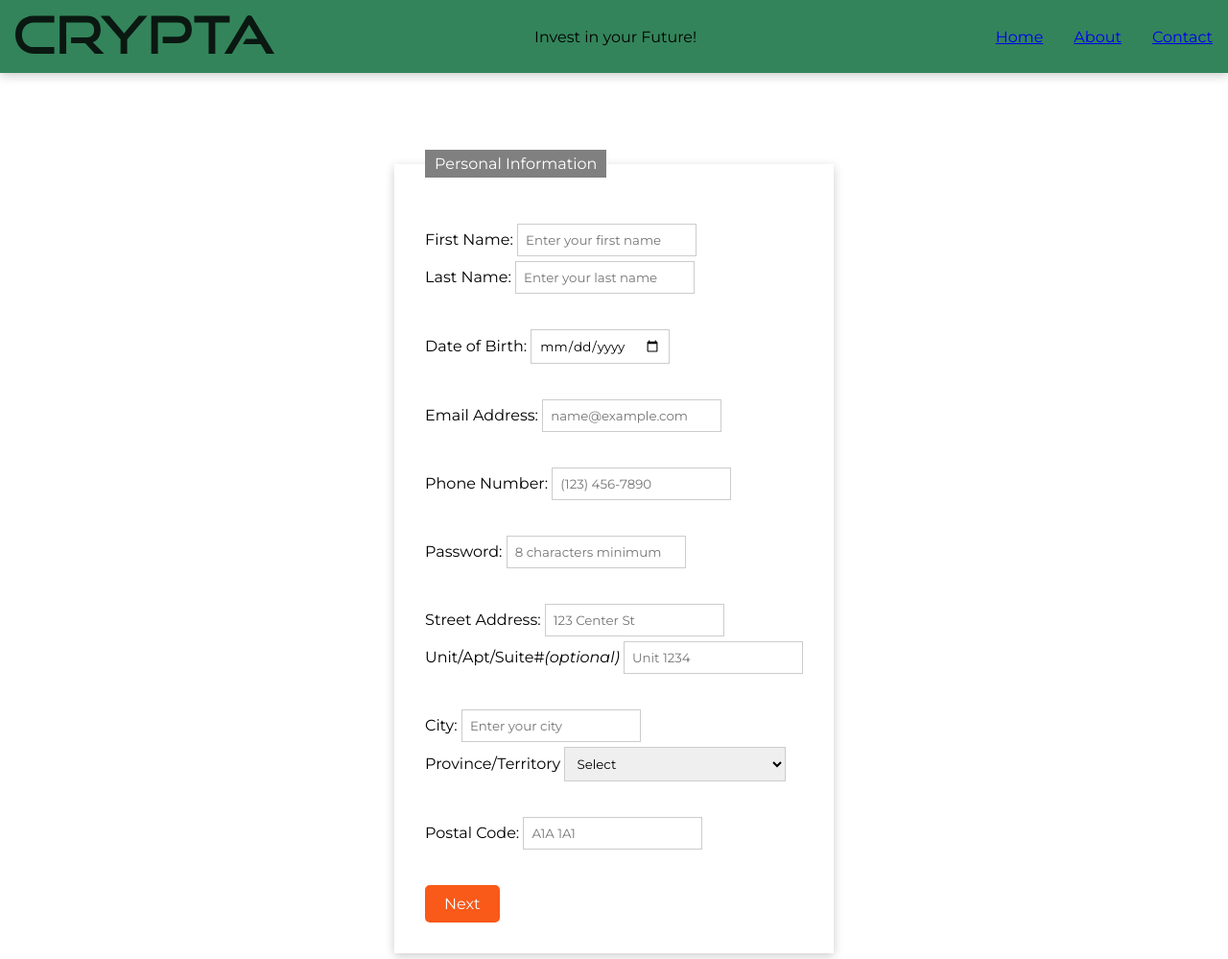
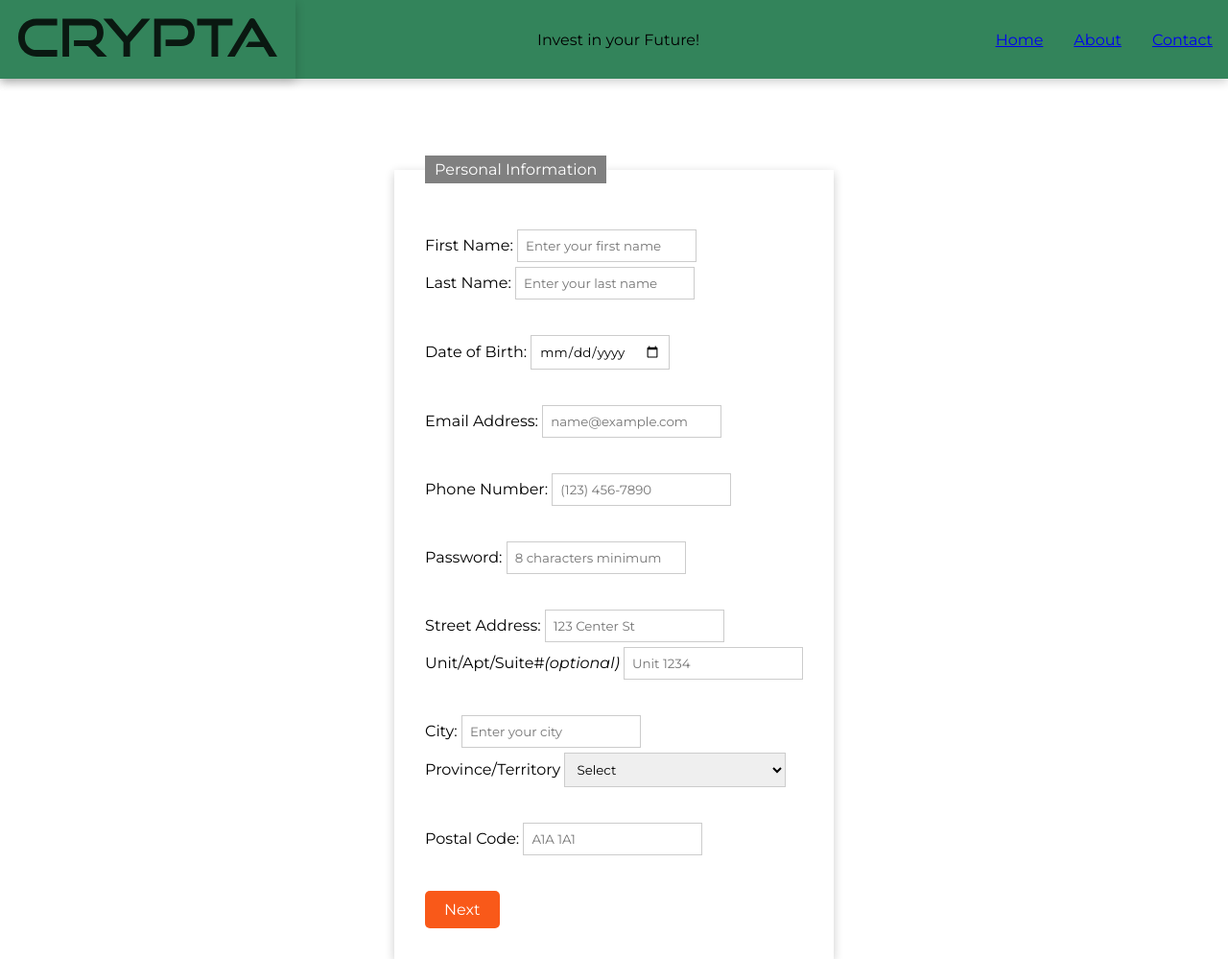
Before and after one commit to Kevs0321/jsform, a plain HTML site: page index.html in a window 1280 px wide. Shown: the top 999 px of the page at 96% size. Drawn offline with Linux system fonts and the light colour scheme; a web font is replaced by a local one.

Commit message:
added css styles

```diff
--- a/styles.css
+++ b/styles.css
@@ -51,8 +51,14 @@ input, select {
     margin: 1rem;
 }
 
-.topnav .links li{
+.topnav .links li {
     margin: 0 1rem;
+}
+
+a:hover {
+    padding: 3px;
+    color: #f95919;
+    box-shadow: 0 3px 10px rgb(0 0 0 / 0.2);
 }
 
 .topnav .links {
@@ -68,7 +74,7 @@ input, select {
     box-shadow: 0 3px 10px rgb(0 0 0 / 0.2);
 }
 
-.topnav .logo a {
+.topnav .logo {
     color: #fff;
     text-decoration: none;
     font-size: 1.5rem;
```
